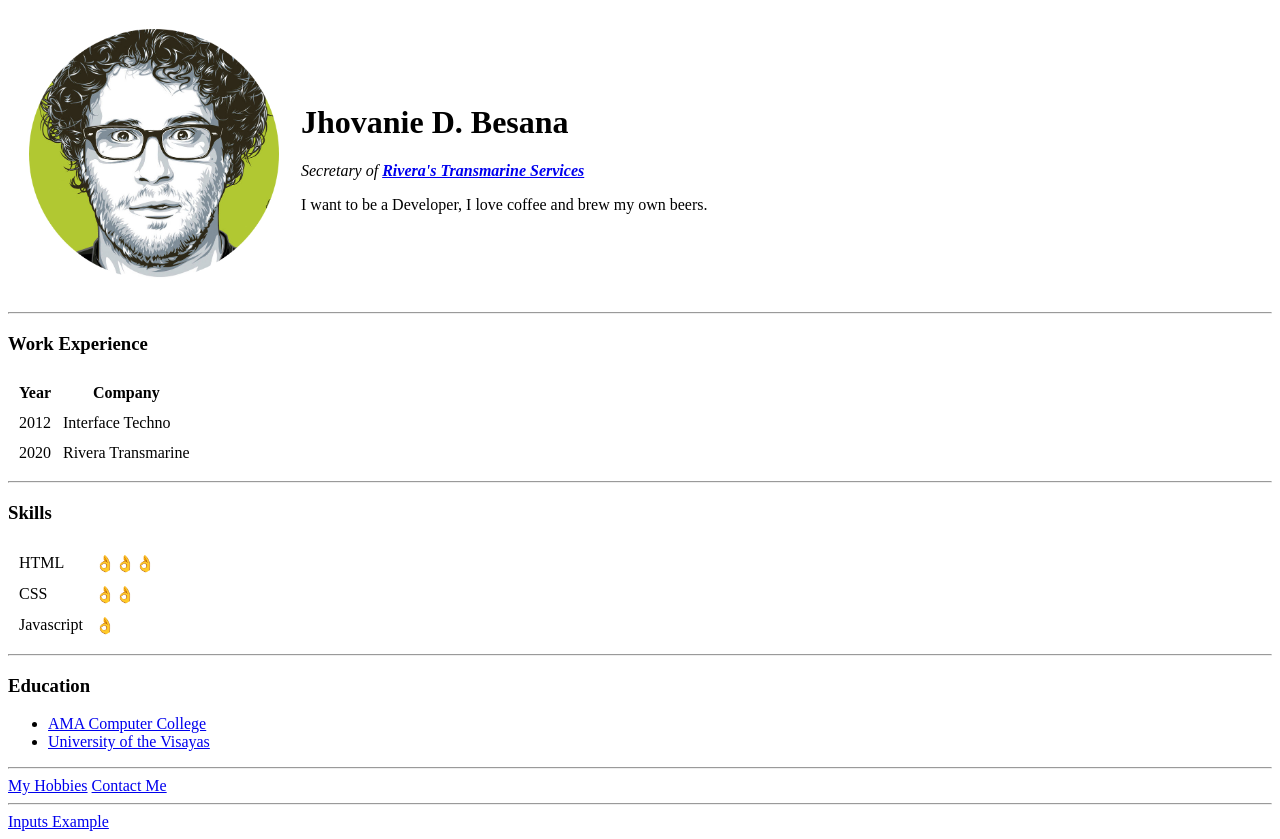
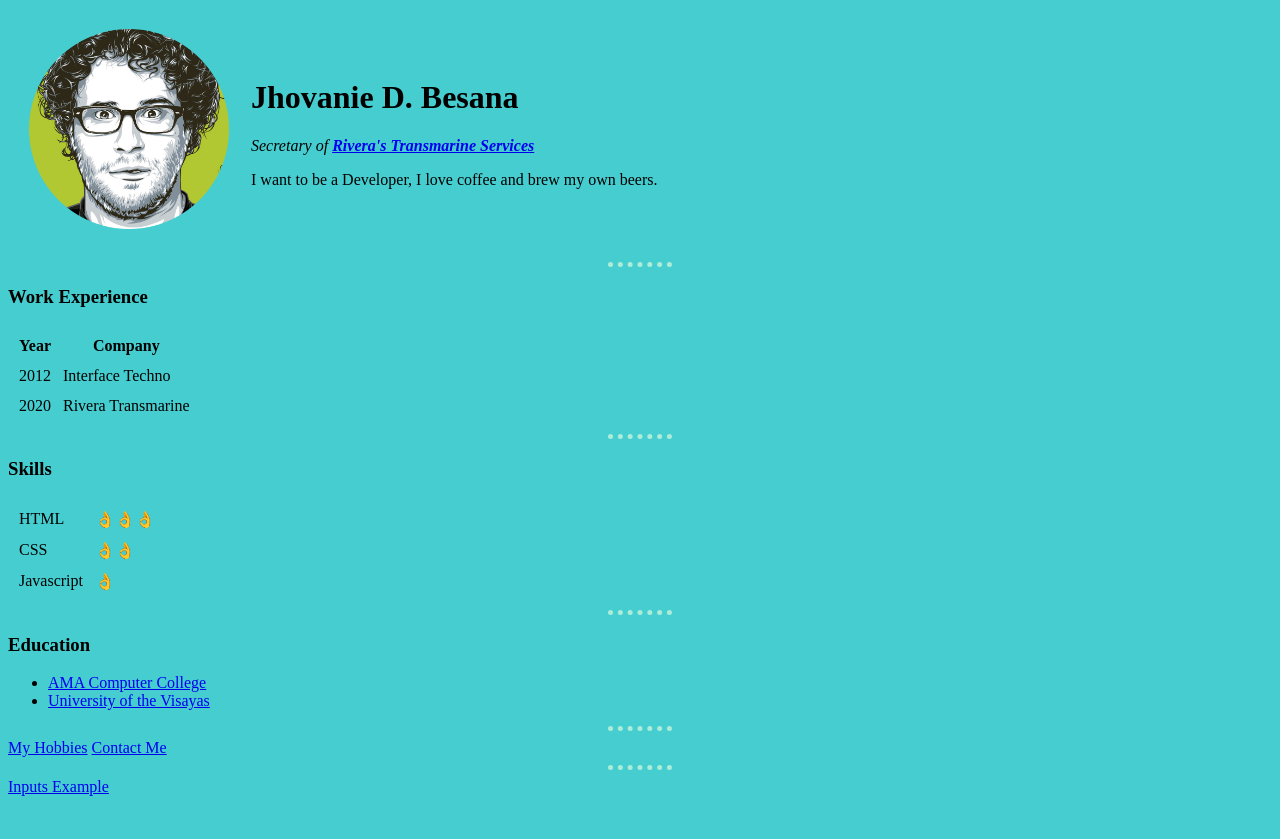
Before and after one commit to vanbesana/Web-Dev, a plain HTML site: page index.html in a window 1280 px wide. After the commit the page ends 804 px from the top, so only its background shows below. Drawn offline with Linux system fonts and the light colour scheme.

Commit message:
Add files via upload

```diff
--- a/index.html
+++ b/index.html
@@ -3,12 +3,30 @@
 <head>
 	<meta charset="UTF-8">
 	<title>👌Vanbee Personal Site👌</title>
+
+	<style>
+		body {
+			background-color: #46cdcf;
+		}
+
+		hr{
+			border-style: none;
+			border-top-style: dotted;
+			border-color: #abedd8;
+			border-width: 5px;
+			width: 5%;
+		}
+
+	</style>
+
 </head>
-<body>
+
+
+
 	<table cellspacing="20">
 		<tr>
 			<td>
-				<img src="images/Profilepic.png" alt="profile picture" height="250" width="250">
+				<img src="images/Profilepic.png" alt="profile picture" height="200" width="200">
 			</td>
 			<td>
 				<h1>Jhovanie D. Besana</h1>
```
Also changed, not shown: images/pp.png (added).
